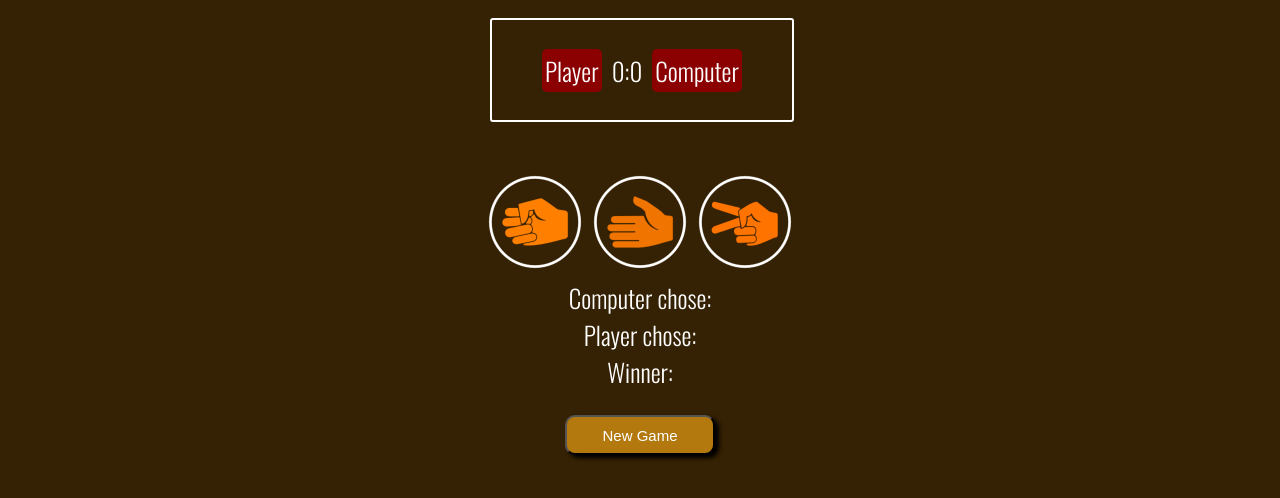
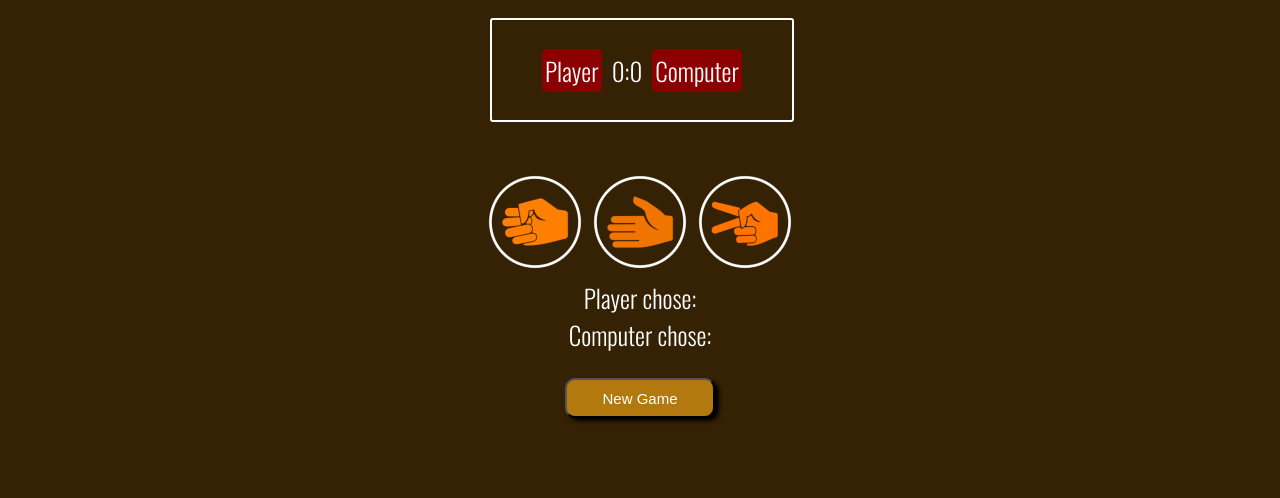
Before and after one commit to zlake23/rock-paper-scissors, a plain HTML site: page index.html in a window 1280 px wide. Shown: the part 82-580 px from the top of the page. Drawn offline with nearby package versions, Linux system fonts and the light colour scheme.

```diff
--- a/index.html
+++ b/index.html
@@ -25,9 +25,8 @@
         </div>
 
         <div class="result" id="gameplay">
+                <div id="player-choice">Player chose: </div>
             <div id="computer-choice">Computer chose: </div>
-            <div id="player-choice">Player chose: </div>
-            <div id="winner">Winner: </div>
         </div>
 
         <div class="new-game">
```
